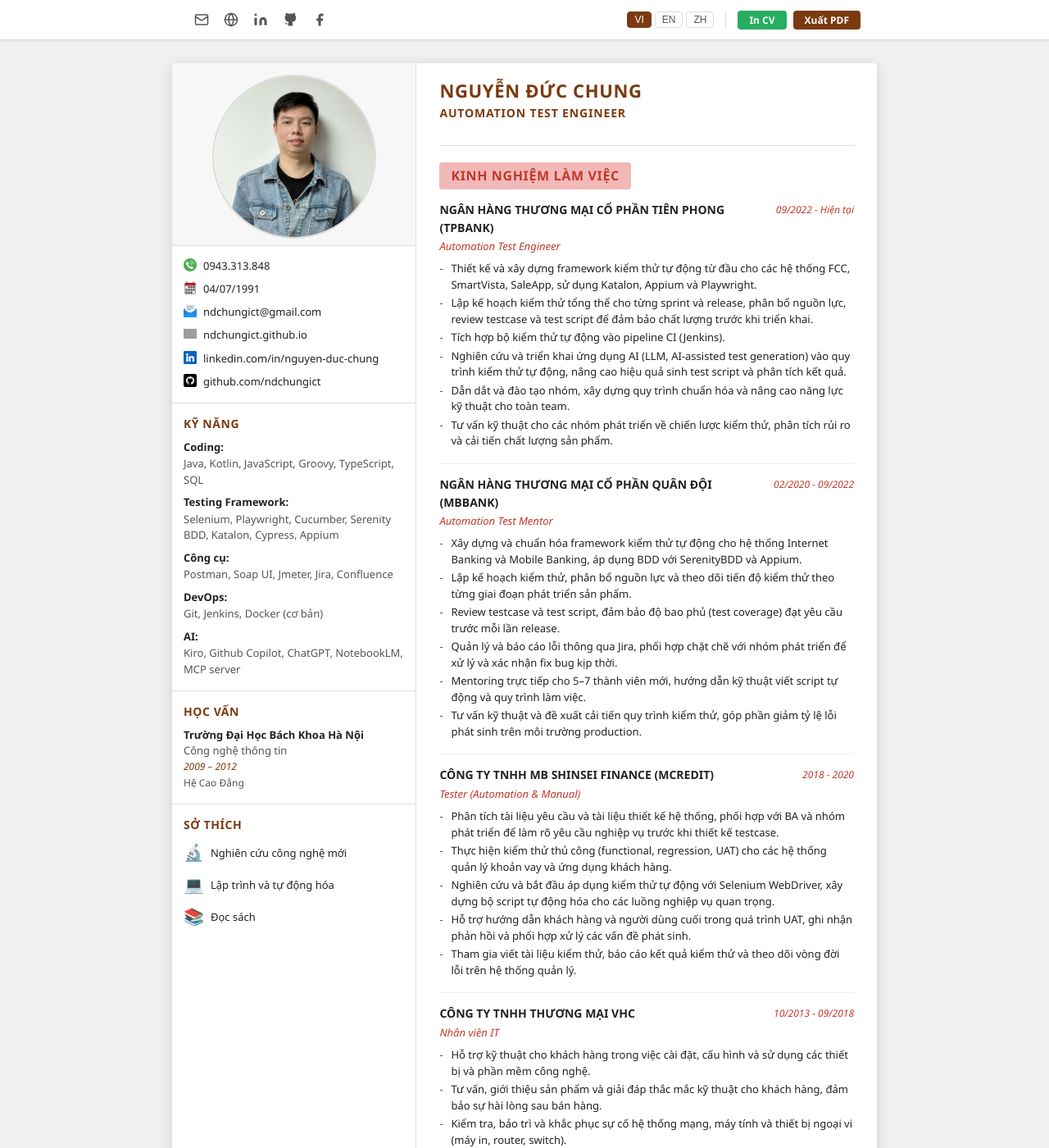
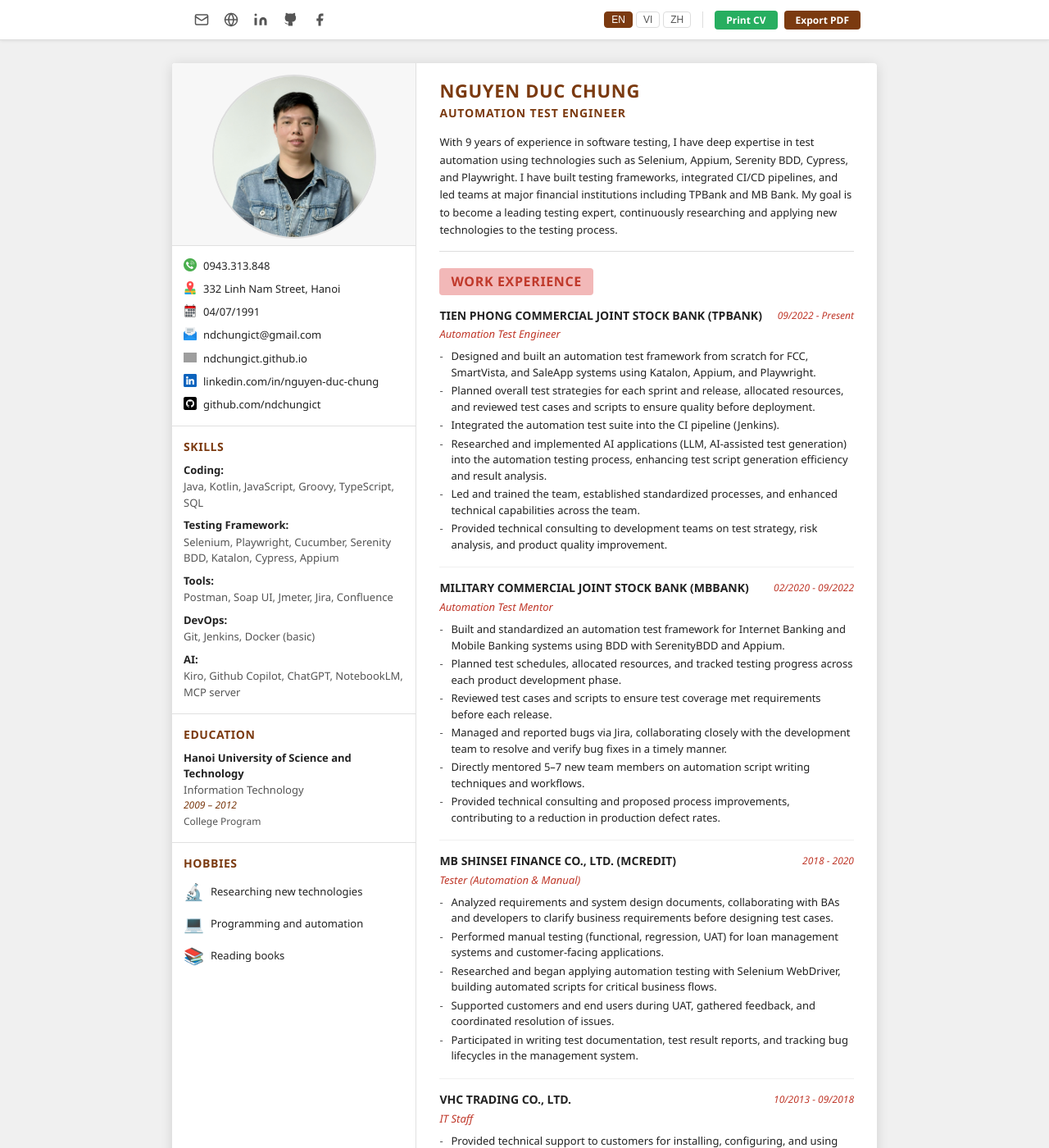
Before and after one commit to ndchungict/cv, a Jekyll site: the page built from index.html, in a window 1280 px wide and 1400 px high. Shown: the whole window at 82% size. Built offline with Jekyll 4.4.1, drawn with Linux system fonts in a browser that asks for light colours; some of the changed text lies outside the part shown; grey boxes are pictures that could not be loaded.

Commit message:
fix language, address, profile

```diff
--- /dev/null
+++ b/_config.local.yml
@@ -0,0 +1,2 @@
+baseurl: ""
+url: "http://localhost:4001"
--- a/_data/profile.yml
+++ b/_data/profile.yml
@@ -26,7 +26,7 @@ en:
   name_latin: "Nguyen-Duc-Chung"
   title: "Automation Test Engineer"
   summary: "With 9 years of experience in software testing, I have deep expertise in test automation using technologies such as Selenium, Appium, Serenity BDD, Cypress, and Playwright. I have built testing frameworks, integrated CI/CD pipelines, and led teams at major financial institutions including TPBank and MB Bank. My goal is to become a leading testing expert, continuously researching and applying new technologies to the testing process."
-  address: "Lane 332, Linh Nam Street, Hanoi"
+  address: "332 Linh Nam Street, Hanoi"
   hobbies:
     - icon: "🔬"
       name: "Researching new technologies"
--- a/_layouts/home.html
+++ b/_layouts/home.html
@@ -1,6 +1,12 @@
 ---
 layout: default
 ---
+
+{% assign lang = site.active_lang | default: "en" %}
+{% assign t = site.data.i18n[lang] %}
+{% assign skills_data = site.data.skills[lang] %}
+{% assign edu_data = site.data.education[lang] %}
+{% assign profile_data = site.data.profile[lang] %}
 
 <!-- ===== TOP MENU BAR (outside CV frame) ===== -->
 <nav class="top-menu no-print" role="navigation" aria-label="CV controls">
@@ -34,8 +40,8 @@ layout: default
     </div>
     <div class="top-menu-controls">
       <div class="language-switcher" role="group" aria-label="Chọn ngôn ngữ">
-        <button onclick="applyLanguage('vi')" data-lang="vi" aria-pressed="true">VI</button>
         <button onclick="applyLanguage('en')" data-lang="en" aria-pressed="false">EN</button>
+        <button onclick="applyLanguage('vi')" data-lang="vi" aria-pressed="false">VI</button>
         <button onclick="applyLanguage('zh')" data-lang="zh" aria-pressed="false">ZH</button>
       </div>
       <div class="top-menu-divider" aria-hidden="true"></div>
@@ -77,20 +83,20 @@ layout: default
         <span>{{ site.data.profile.phone }}</span>
       </div>
       {% endif %}
+      {% if profile_data.address %}
+      <div class="contact-item">
+        <span class="contact-icon" aria-hidden="true">
+          <img src="{{ '/imgs/address.png' | relative_url }}" width="16" height="16" alt="">
+        </span>
+        <span id="profile-address">{{ profile_data.address }}</span>
+      </div>
+      {% endif %}
       {% if site.data.profile.dob %}
       <div class="contact-item">
         <span class="contact-icon" aria-hidden="true">
           <img src="{{ '/imgs/birthday.png' | relative_url }}" width="16" height="16" alt="">
         </span>
         <span>{{ site.data.profile.dob }}</span>
-      </div>
-      {% endif %}
-      {% if site.data.profile.address %}
-      <div class="contact-item">
-        <span class="contact-icon" aria-hidden="true">
-          <img src="{{ '/imgs/address.png' | relative_url }}" width="16" height="16" alt="">
-        </span>
-        <span>{{ site.data.profile.address }}</span>
       </div>
       {% endif %}
       {% if site.data.profile.email %}
@@ -128,15 +134,13 @@ layout: default
     </div>
 
     <!-- Skills -->
-    {% assign lang = site.active_lang | default: "vi" %}
-    {% assign t = site.data.i18n[lang] %}
     <div class="sidebar-section">
       <h2 class="sidebar-section-title" data-i18n="nav.skills">
         <span class="sidebar-section-icon" aria-hidden="true">★</span>
-        Kỹ Năng
+        {{ t.nav.skills | default: "Kỹ Năng" }}
       </h2>
       <div id="sidebar-skills-list">
-        {% for skill in t.skills %}
+        {% for skill in skills_data %}
         <div class="sidebar-skill">
           <strong>{{ skill.category }}:</strong>
           <span>{{ skill.description }}</span>
@@ -149,10 +153,10 @@ layout: default
     <div class="sidebar-section">
       <h2 class="sidebar-section-title" data-i18n="nav.education">
         <span class="sidebar-section-icon" aria-hidden="true">🎓</span>
-        Học Vấn
+        {{ t.nav.education | default: "Học Vấn" }}
       </h2>
       <div id="sidebar-education-list">
-        {% for entry in t.education %}
+        {% for entry in edu_data %}
         <div class="sidebar-education-entry">
           <strong class="sidebar-edu-institution">{{ entry.institution }}</strong>
           <span class="sidebar-edu-degree">{{ entry.degree }}</span>
@@ -192,10 +196,10 @@ layout: default
     <div class="sidebar-section">
       <h2 class="sidebar-section-title" data-i18n="sections.hobbies_title">
         <span class="sidebar-section-icon" aria-hidden="true">♥</span>
-        Sở Thích
+        {{ t.sections.hobbies_title | default: "Sở Thích" }}
       </h2>
       <ul id="hobbies-list" style="list-style:none;padding:0;margin:0;">
-        {% for hobby in t.profile.hobbies %}
+        {% for hobby in profile_data.hobbies %}
         <li>
           <div class="sidebar-hobby">
             <span class="hobby-icon" aria-hidden="true">{{ hobby.icon }}</span>
@@ -224,10 +228,10 @@ layout: default
 
     <!-- Profile header -->
     <div id="about" class="main-profile-header">
-      <h1 id="profile-name" class="main-name">{{ site.data.profile.name }}</h1>
-      <p id="profile-title" class="main-title">{{ t.profile.title | default: site.data.profile.title }}</p>
-      {% if site.data.profile.summary %}
-      <p id="profile-summary" class="main-summary">{{ t.profile.summary | default: site.data.profile.summary }}</p>
+      <h1 id="profile-name" class="main-name">{{ profile_data.name | default: site.data.profile.name }}</h1>
+      <p id="profile-title" class="main-title">{{ profile_data.title | default: site.data.profile.title }}</p>
+      {% if profile_data.summary %}
+      <p id="profile-summary" class="main-summary">{{ profile_data.summary }}</p>
       {% endif %}
     </div>
 
--- a/assets/js/main.js
+++ b/assets/js/main.js
@@ -12,7 +12,7 @@ const EDUCATION_DATA = {{ site.data.education | jsonify }};
 const SKILLS_DATA = {{ site.data.skills | jsonify }};
 const PROJECTS_DATA = {{ site.data.projects | jsonify }};
 
-const DEFAULT_LANG = 'vi';
+const DEFAULT_LANG = 'en';
 const STORAGE_KEY = 'cv_lang';
 
 /**
```
Also changed, not shown: 1 other file.
